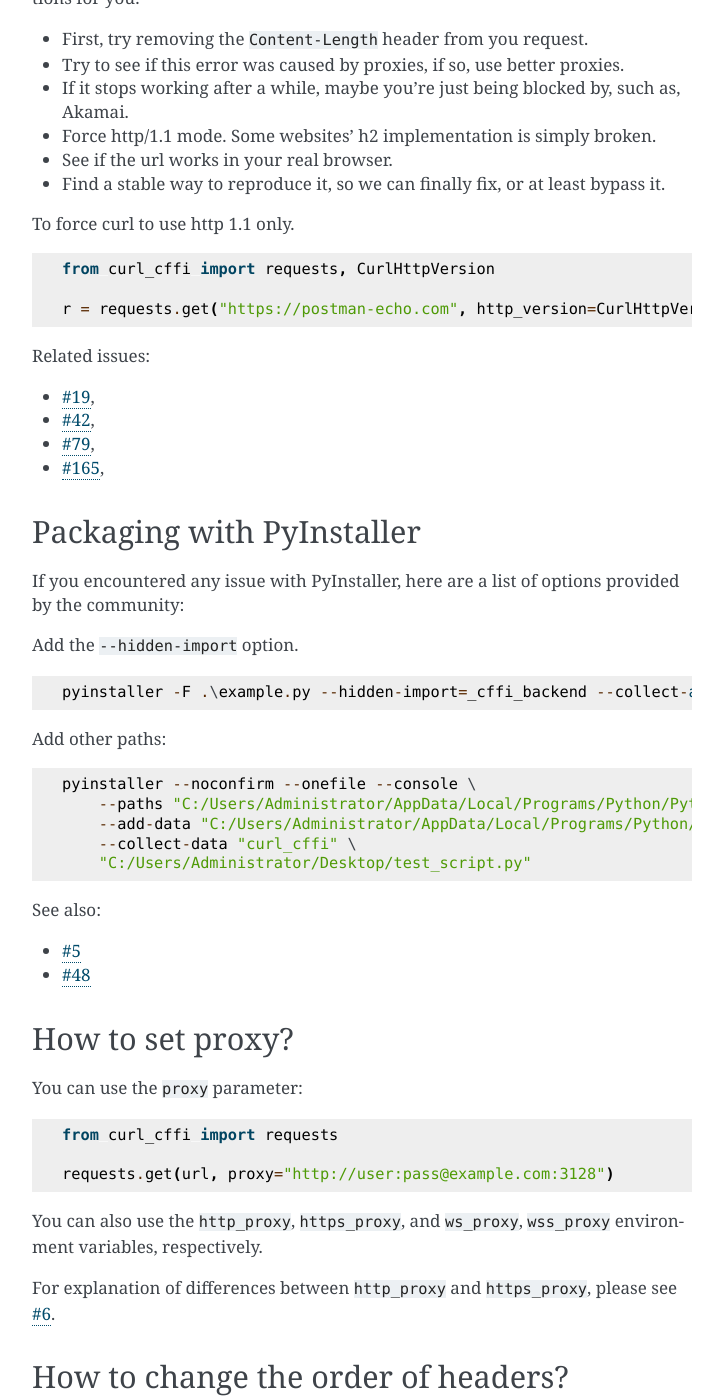
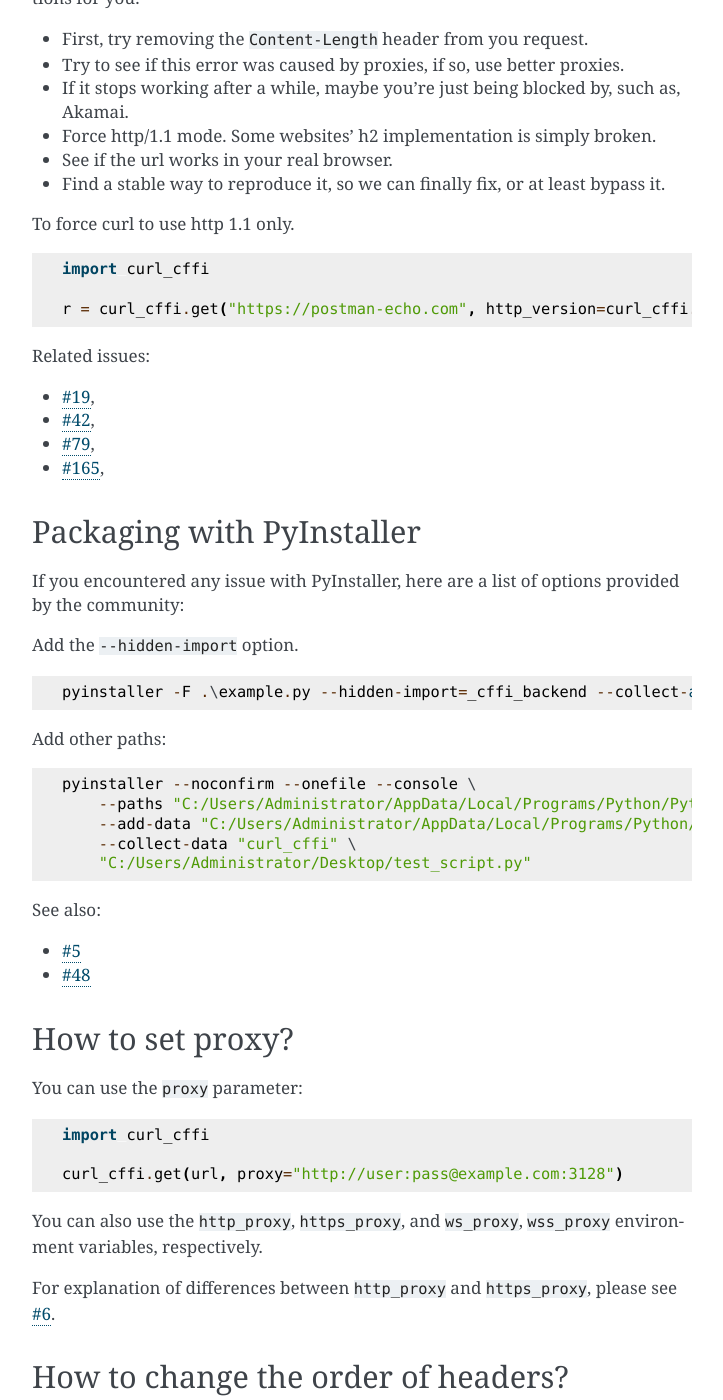
Before and after one commit to lexiforest/curl_cffi, a Sphinx documentation site: the page built from docs/faq.rst, in a window 1280 px wide and 1400 px high, scrolled down 1958 px. Shown: the whole window, without its empty margins (388-1111 px from the left). Built offline with Sphinx 7.4.7, drawn with Linux system fonts in a browser that asks for light colours; some of the changed text lies outside the part shown.

Commit message:
Expose requests interface on the top package (#468)

```diff
--- a/docs/cookies.rst
+++ b/docs/cookies.rst
@@ -14,7 +14,7 @@ Using pickle:
     # example from: https://github.com/encode/httpx/issues/895
     import pickle
     # import httpx
-    from curl_cffi import requests
+    import curl_cffi
 
     def save_cookies(client):
         with open("cookies.pk", "wb") as f:
@@ -27,11 +27,11 @@ Using pickle:
             return pickle.load(f)
 
     # client = httpx.Client(cookies=load_cookies())
-    client = requests.Session()
+    client = curl_cffi.Session()
     client.get("https://httpbin.org/cookies/set/foo/bar")
     save_cookies(client)
 
-    client = requests.Session()
+    client = curl_cffi.Session()
     client.cookies.jar._cookies.update(load_cookies())
     print(client.cookies.get("foo"))
 
--- a/docs/faq.rst
+++ b/docs/faq.rst
@@ -50,7 +50,7 @@ The simplest way is to turn off cert verification by ``verify=False``:
 
 .. code-block:: python
 
-    r = requests.get("https://example.com", verify=False)
+    r = curl_cffi.get("https://example.com", verify=False)
 
 
 ErrCode: 77, Reason: error setting certificate verify locations
@@ -89,9 +89,9 @@ To force curl to use http 1.1 only.
 
 .. code-block:: python
 
-    from curl_cffi import requests, CurlHttpVersion
+    import curl_cffi
 
-    r = requests.get("https://postman-echo.com", http_version=CurlHttpVersion.V1_1)
+    r = curl_cffi.get("https://postman-echo.com", http_version=curl_cffi.CurlHttpVersion.V1_1)
 
 Related issues:
 
@@ -136,9 +136,9 @@ You can use the ``proxy`` parameter:
 
 .. code-block:: python
 
-    from curl_cffi import requests
+    import curl_cffi
 
-    requests.get(url, proxy="http://user:pass@example.com:3128")
+    curl_cffi.get(url, proxy="http://user:pass@example.com:3128")
 
 You can also use the ``http_proxy``, ``https_proxy``, and ``ws_proxy``, ``wss_proxy``
 environment variables, respectively.
@@ -165,8 +165,8 @@ Use ``chardet`` or ``cchardet``
 
 .. code-block::
 
-    >>> from curl_cffi import requests
-    >>> r = requests.get("https://example.com/messy_codec.html")
+    >>> import curl_cffi
+    >>> r = curl_cffi.get("https://example.com/messy_codec.html")
     >>> import chardet
     >>> chardet.detect(r.content)
     {'encoding': 'GB2312', 'confidence': 0.99, 'language': 'Chinese'}
--- a/pyproject.toml
+++ b/pyproject.toml
@@ -1,6 +1,6 @@
 [project]
 name = "curl_cffi"
-version = "0.10.0b2"
+version = "0.10.0"
 authors = [{ name = "Lyonnet", email = "infinitesheldon@gmail.com" }]
 description = "libcurl ffi bindings for Python, with impersonation support."
 license = { text = "MIT License" }
```
Also changed, not shown: README.md (+35 -18 lines), curl_cffi/__init__.py (+58 -0 lines), docs/impersonate.rst (+6 -5 lines), docs/index.rst (+8 -8 lines), 10 other files.
